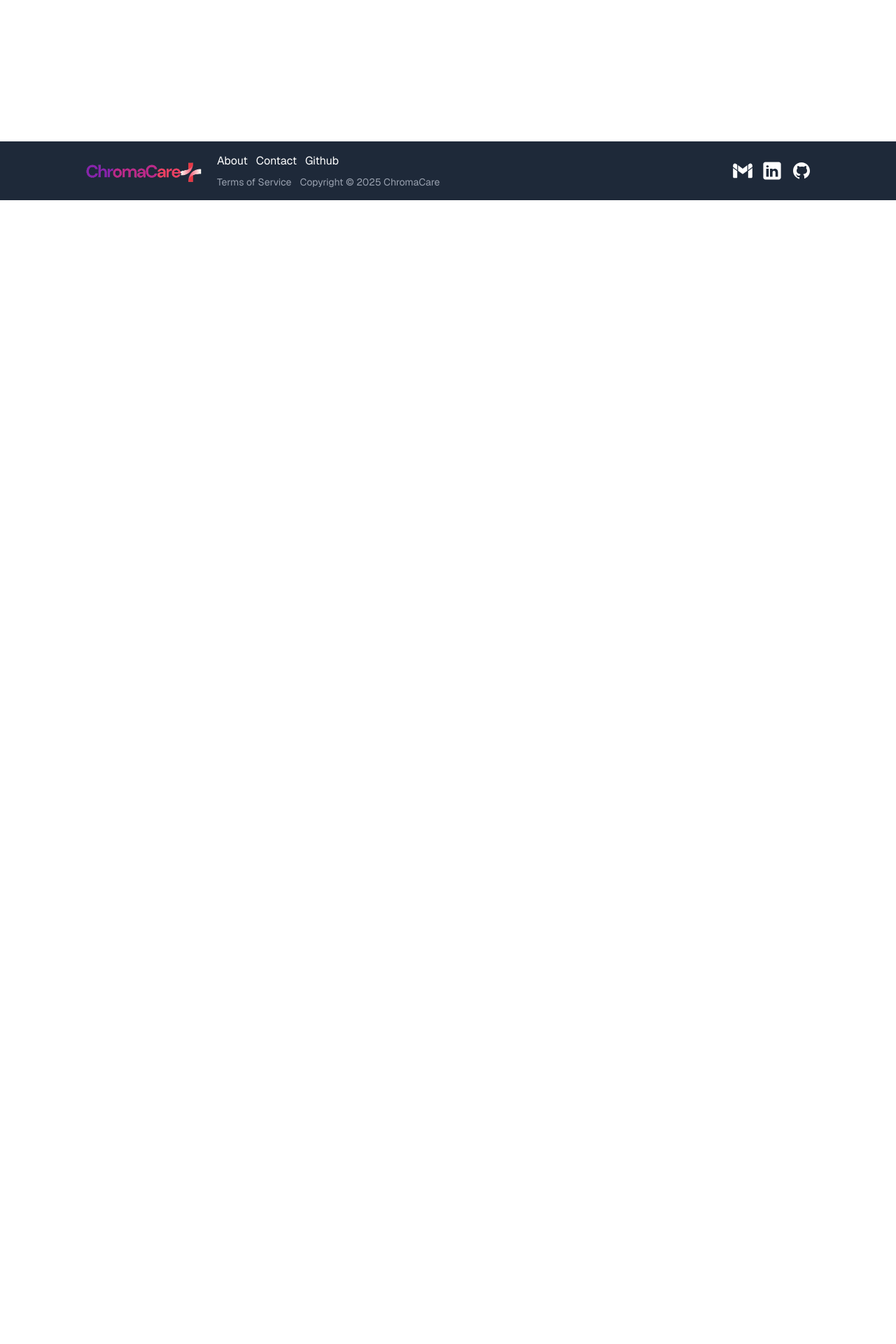
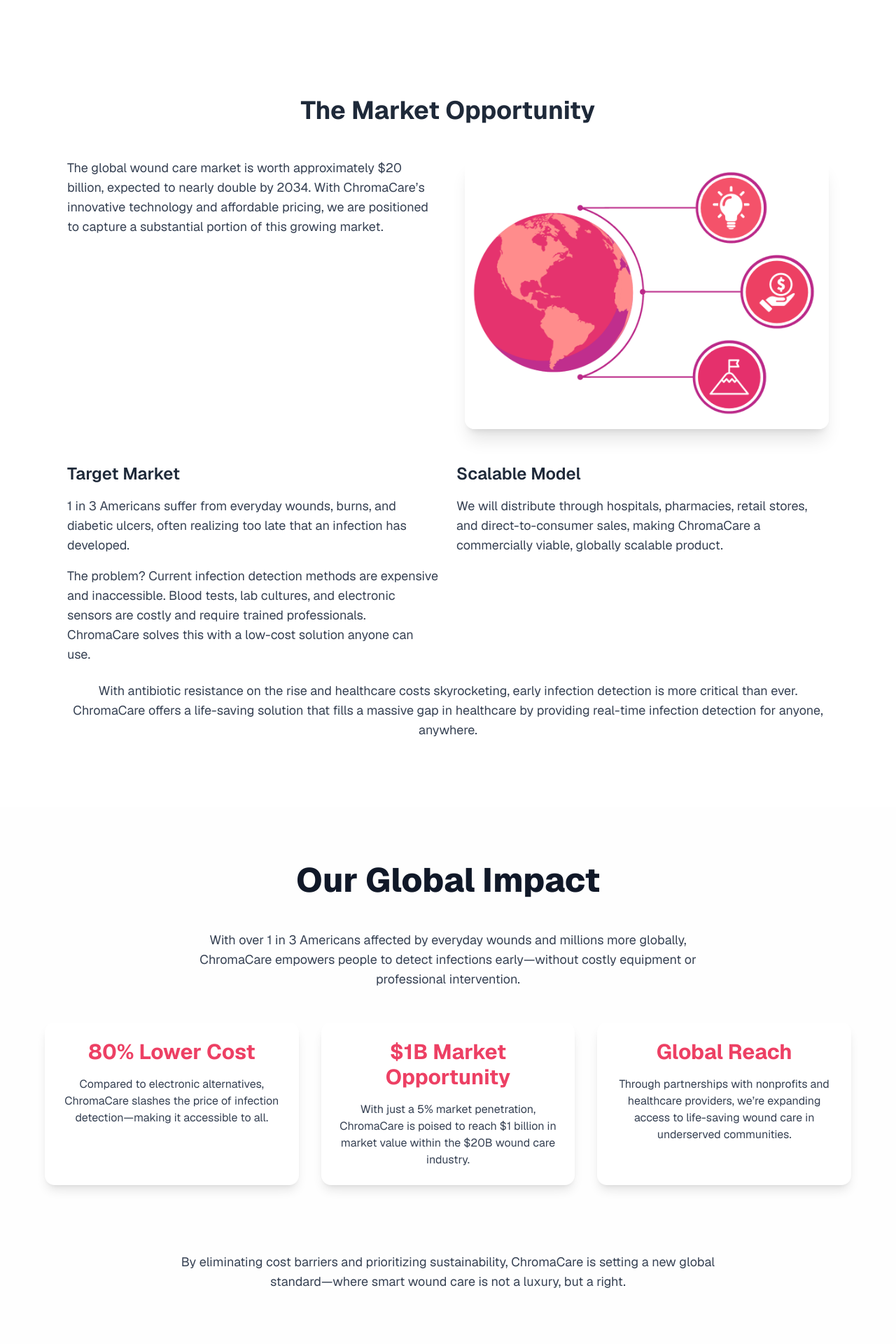
Before and after one commit to AnirudhSekar/Chroma-Website, a Next.js app: page / in a window 1280 px wide. Shown: the part 640-2560 px from the top of the page at 70% size. Before the commit the page ends 926 px from the top, so only its background shows below. Built offline with nearby package versions, Linux system fonts and the light colour scheme.

Commit message:
add market and impact

```diff
--- /dev/null
+++ b/src/app/components/Impact.js
@@ -0,0 +1,78 @@
+// src/app/components/Impact.js
+
+"use client";
+
+import { motion } from "framer-motion";
+
+export default function Impact() {
+  return (
+    <section className="bg-[#fefefe] py-20 px-6 md:px-16">
+      <div className="max-w-6xl mx-auto space-y-12">
+        <motion.h2
+          className="text-4xl md:text-5xl font-extrabold text-center text-gray-900"
+          initial={{ opacity: 0, y: 40 }}
+          whileInView={{ opacity: 1, y: 0 }}
+          transition={{ duration: 0.8 }}
+        >
+          Our Global Impact
+        </motion.h2>
+
+        <motion.p
+          className="text-lg text-gray-700 max-w-3xl mx-auto text-center"
+          initial={{ opacity: 0, y: 20 }}
+          whileInView={{ opacity: 1, y: 0 }}
+          transition={{ duration: 0.7, delay: 0.3 }}
+        >
+          With over 1 in 3 Americans affected by everyday wounds and millions more globally, ChromaCare empowers people to detect infections early—without costly equipment or professional intervention.
+        </motion.p>
+
+        <div className="grid grid-cols-1 md:grid-cols-3 gap-8 text-center">
+          <motion.div
+            className="p-6 bg-white rounded-xl shadow-lg"
+            initial={{ opacity: 0, y: 30 }}
+            whileInView={{ opacity: 1, y: 0 }}
+            transition={{ delay: 0.2 }}
+          >
+            <h3 className="text-3xl font-bold text-[#ed4064]">80% Lower Cost</h3>
+            <p className="text-gray-700 mt-4">
+              Compared to electronic alternatives, ChromaCare slashes the price of infection detection—making it accessible to all.
+            </p>
+          </motion.div>
+
+          <motion.div
+            className="p-6 bg-white rounded-xl shadow-lg"
+            initial={{ opacity: 0, y: 30 }}
+            whileInView={{ opacity: 1, y: 0 }}
+            transition={{ delay: 0.4 }}
+          >
+            <h3 className="text-3xl font-bold text-[#ed4064]">$1B Market Opportunity</h3>
+            <p className="text-gray-700 mt-4">
+              With just a 5% market penetration, ChromaCare is poised to reach $1 billion in market value within the $20B wound care industry.
+            </p>
+          </motion.div>
+
+          <motion.div
+            className="p-6 bg-white rounded-xl shadow-lg"
+            initial={{ opacity: 0, y: 30 }}
+            whileInView={{ opacity: 1, y: 0 }}
+            transition={{ delay: 0.6 }}
+          >
+            <h3 className="text-3xl font-bold text-[#ed4064]">Global Reach</h3>
+            <p className="text-gray-700 mt-4">
+              Through partnerships with nonprofits and healthcare providers, we’re expanding access to life-saving wound care in underserved communities.
+            </p>
+          </motion.div>
+        </div>
+
+        <motion.p
+          className="text-lg text-gray-700 max-w-3xl mx-auto text-center pt-12"
+          initial={{ opacity: 0, y: 20 }}
+          whileInView={{ opacity: 1, y: 0 }}
+          transition={{ duration: 0.7, delay: 0.7 }}
+        >
+          By eliminating cost barriers and prioritizing sustainability, ChromaCare is setting a new global standard—where smart wound care is not a luxury, but a right.
+        </motion.p>
+      </div>
+    </section>
+  );
+}
--- /dev/null
+++ b/src/app/components/Market.js
@@ -0,0 +1,98 @@
+"use client";
+import { motion } from "framer-motion";
+import Image from "next/image";
+
+const Market = () => {
+  return (
+    <section className="bg-white py-16 lg:py-24 px-6 lg:px-24">
+      <div className="max-w-7xl mx-auto space-y-12">
+        <motion.h2
+          className="text-4xl font-bold text-center text-gray-800"
+          initial={{ opacity: 0 }}
+          animate={{ opacity: 1 }}
+          transition={{ duration: 1 }}
+        >
+          The Market Opportunity
+        </motion.h2>
+
+        <motion.div
+          className="grid lg:grid-cols-2 gap-12"
+          initial={{ opacity: 0 }}
+          animate={{ opacity: 1 }}
+          transition={{ duration: 1 }}
+        >
+          <div className="space-y-6">
+          <p className="text-lg text-gray-700">
+            The global wound care market is worth approximately $20 billion,
+            expected to nearly double by 2034. With ChromaCare’s innovative
+            technology and affordable pricing, we are positioned to capture a
+            substantial portion of this growing market.
+          </p>
+          </div>
+
+          <div className="relative w-full h-full">
+            <Image
+              src="/world.png" // You can replace this with the actual image URL
+              alt="ChromaCare product"
+              layout="responsive"
+              width={700}
+              height={500}
+              className="rounded-xl shadow-xl"
+            />
+          </div>
+        </motion.div>
+
+        <motion.div
+          className="space-y-6"
+          initial={{ opacity: 0 }}
+          animate={{ opacity: 1 }}
+          transition={{ duration: 1, delay: 0.2 }}
+        >
+
+
+          <div className="flex flex-col lg:flex-row gap-6">
+            <div className="flex-1 space-y-4">
+              <h3 className="text-2xl font-semibold text-gray-800">Target Market</h3>
+              <p className="text-lg text-gray-700">
+                1 in 3 Americans suffer from everyday wounds, burns, and diabetic
+                ulcers, often realizing too late that an infection has developed.
+              </p>
+              <p className="text-lg text-gray-700">
+                The problem? Current infection detection methods are expensive
+                and inaccessible. Blood tests, lab cultures, and electronic
+                sensors are costly and require trained professionals. ChromaCare
+                solves this with a low-cost solution anyone can use.
+              </p>
+            </div>
+
+            <div className="flex-1 space-y-4">
+              <h3 className="text-2xl font-semibold text-gray-800">Scalable Model</h3>
+              <p className="text-lg text-gray-700">
+                We will distribute through hospitals, pharmacies, retail stores,
+                and direct-to-consumer sales, making ChromaCare a commercially
+                viable, globally scalable product.
+              </p>
+            </div>
+          </div>
+
+          <motion.div
+            className="text-center"
+            initial={{ opacity: 0 }}
+            animate={{ opacity: 1 }}
+            transition={{ duration: 1, delay: 0.3 }}
+          >
+            <p className="text-lg text-gray-700">
+              With antibiotic resistance on the rise and healthcare costs
+              skyrocketing, early infection detection is more critical than ever.
+              ChromaCare offers a life-saving solution that fills a massive gap
+              in healthcare by providing real-time infection detection for
+              anyone, anywhere.
+            </p>
+          </motion.div>
+        </motion.div>
+      </div>
+    </section>
+  );
+};
+
+export default Market;
--- a/src/app/page.js
+++ b/src/app/page.js
@@ -2,14 +2,15 @@
 import Footer from "./components/Footer";
 // import Contact from "./components/contact/page";
 import Hero from "./components/Hero";
+import Market from "./components/Market";
+import Impact from "./components/Impact";
 export default function Home() {
   return (
     <div className="flex flex-col min-h-screen items-center justify-items-center font-[family-name:var(--font-geist-sans)] overflow-x-hidden">
         <Navbar/>
         <Hero />
-        <main className="flex-grow p-8 sm:p-20 font-[family-name:var(--font-geist-sans)]">
-            {/* <Contact/> */}
-        </main>
+        <Market />
+        <Impact />
         <Footer/>
     </div>
   );
```
Also changed, not shown: public/comparison.png (added), public/world.png (added).
